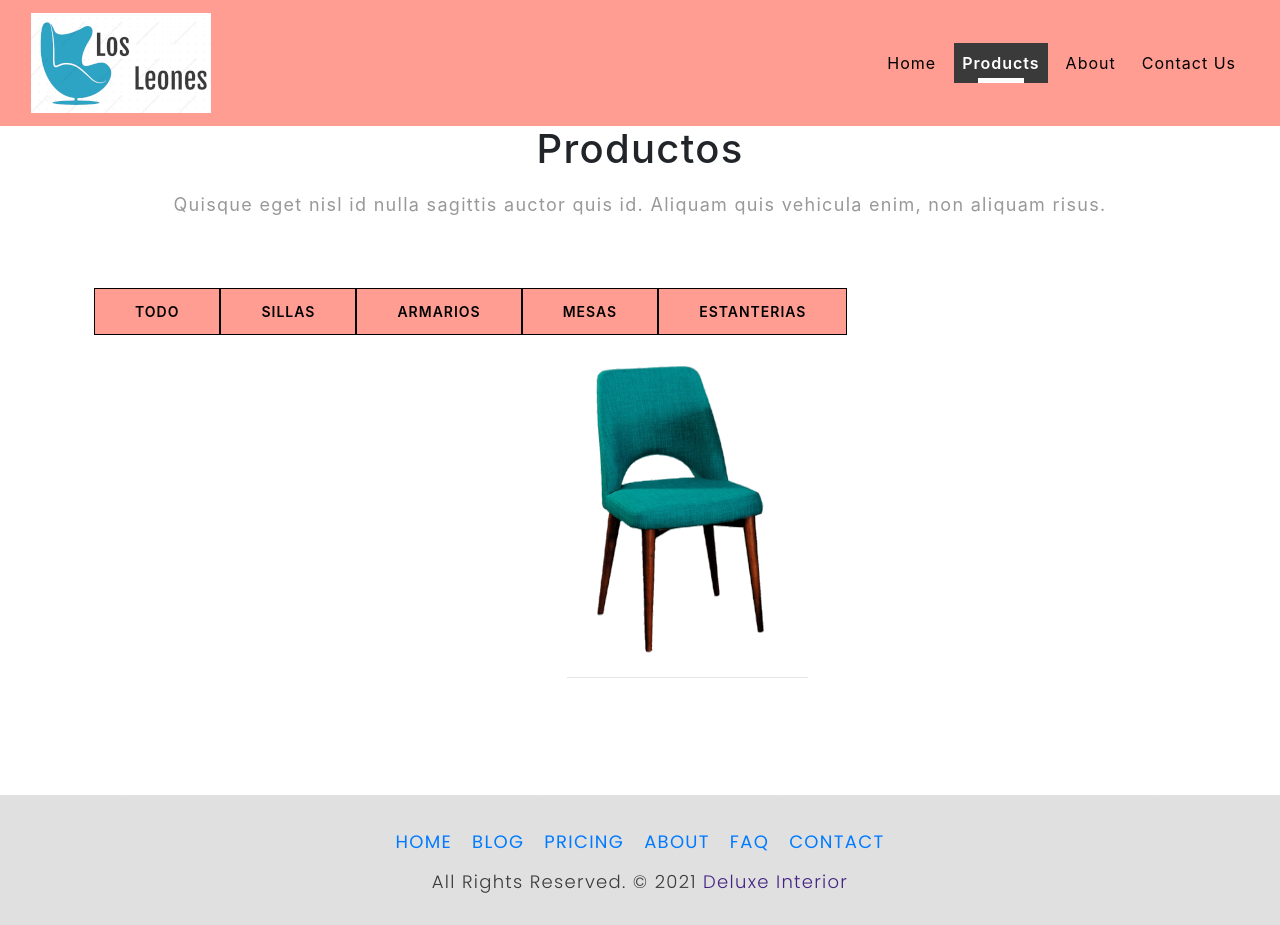
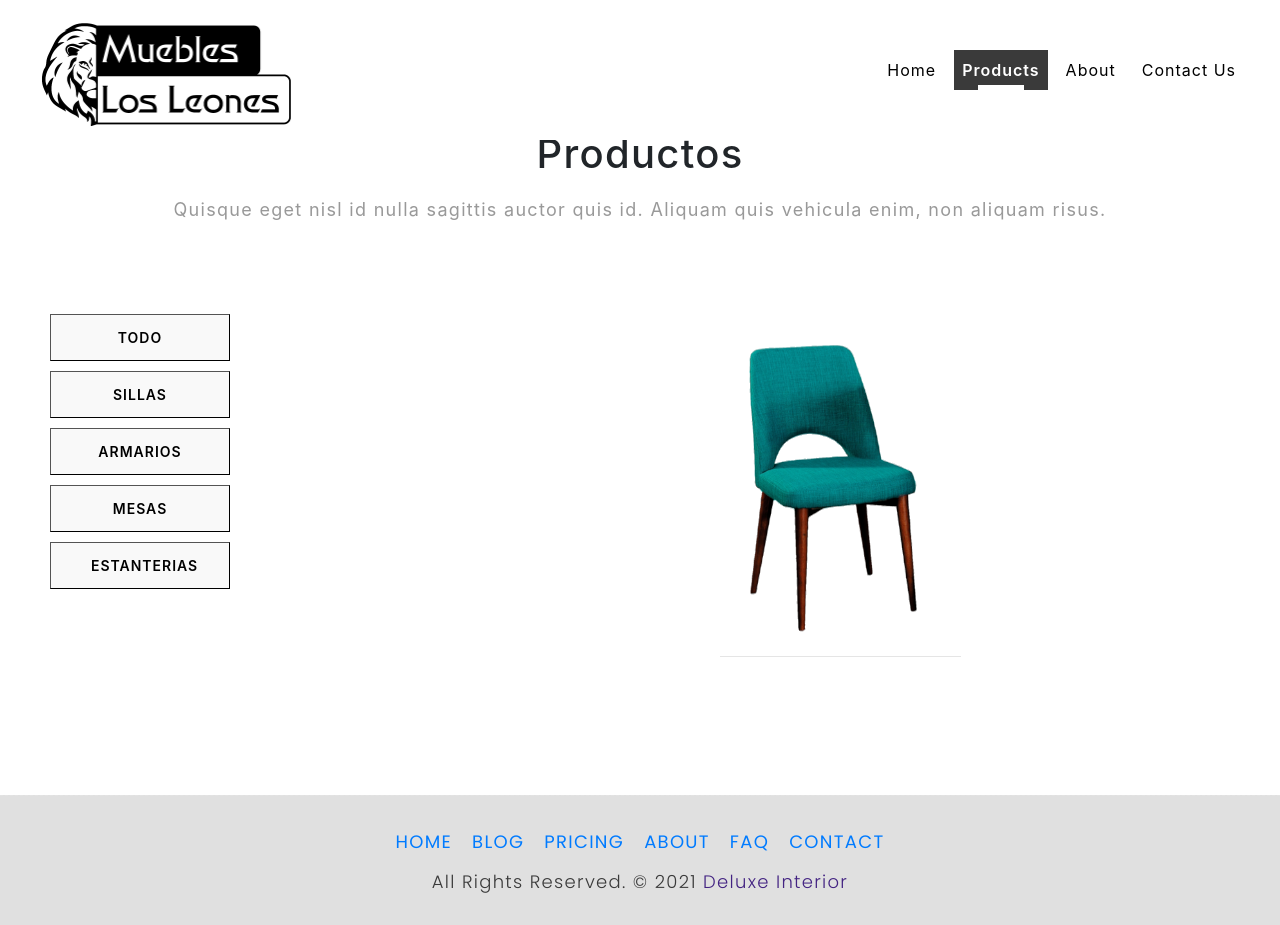
Before and after one commit to j-maestre/Los_Leones, a React (Create React App) app: page /products in a window 1280 px wide. Built offline with nearby package versions, Linux system fonts and the light colour scheme.

Commit message:
change products style and add AboutUs page

```diff
--- a/src/App.css
+++ b/src/App.css
@@ -2,7 +2,7 @@
     COLORS
 -------------------------------------------------------------------*/
 :root{
-  --primary-color:#ff9d92;
+  --primary-color:#ffffff;
   --secondary-color:rgb(224, 224, 224);
 }
 
--- a/src/App.tsx
+++ b/src/App.tsx
@@ -13,6 +13,7 @@ import { AppContextProvider, AppContext } from "./State";
 // import Tabs from "./Tabs";
 import Home from './pages/Home';
 import Products from './pages/Products';
+import AboutUs from "./pages/About";
 import articles from './data/articles.json';
 import PublicRoute from './components/routes/PublicRoute';
 import './App.css';
@@ -44,6 +45,7 @@ const App: React.FC = () =>(
           <PublicRoute component={ChangePassword} path="/recover/:token" exact /> */}
           <Route component={Home} path="/home"></Route>
           <Route component={Products} path="/products"></Route>
+          <Route component={AboutUs} path="/about"></Route>
             <Route
               path="/"
               render={() => <Redirect to="/home" />}
--- /dev/null
+++ b/src/components/about/About.css
@@ -0,0 +1,3 @@
+.about_container{
+    margin-top: 125px;
+}
--- /dev/null
+++ b/src/components/about/About.tsx
@@ -0,0 +1,24 @@
+import React, { useContext, useState } from "react";
+import { AppContext } from "../../State";
+import { Link, Redirect } from "react-router-dom";
+import { useHistory } from "react-router-dom";
+import './About.css';
+
+type HeaderProps = {
+    page: string;
+  }
+
+
+const About: React.FC<HeaderProps> = (props) =>{
+    return(
+            <div className="about_container">
+                <div className="section-title text-center">
+                    <h1>About Us</h1>
+                    <p>Quisque eget nisl id nulla sagittis auctor quis id. Aliquam quis vehicula enim, non aliquam risus.</p>
+                </div>
+
+
+            </div>
+    );
+};
+export default About;
--- a/src/components/header/HeaderComponent.tsx
+++ b/src/components/header/HeaderComponent.tsx
@@ -10,7 +10,7 @@ import '../../../src/css/bootstrap.min.css';
 import '../../../src/css/responsive.css';
 import '../../../src/css/custom.css';
 
-import logo from "../../data/img/logo.png";
+import logo from "../../data/img/logo1.png";
 
 
 type HeaderProps = {
--- a/src/components/header/header.css
+++ b/src/components/header/header.css
@@ -325,6 +325,12 @@ a img.aligncenter {
     justify-content: space-around !important;
 }
 
+.img-fluid{
+    margin-left:10px;
+    margin-top:10px;
+    width: 250px;
+}
+
 
 /*------------------------------------------------------------------
     BUTTONS
--- a/src/components/products/Products.css
+++ b/src/components/products/Products.css
@@ -3,7 +3,11 @@
     margin-bottom: 10px;
 }
 .products__menu{
-    margin-left: 94px;
+    margin-left: 50px;
+    display: flex;
+    flex-direction: column;
+    width: 180px;
+    position: absolute;
 }
 .product_container{
     margin-bottom: 10px;
@@ -18,10 +22,11 @@
     cursor: pointer;
     background: #f9f9f9;
     padding: 12px 40px;
-    border-style: solid;
+    margin-bottom: 10px;
+    /* border-style: solid; */
     border-width: 1px;
     border-radius: 0px;
-    background-color: var(--primary-color);
+    /* background-color: var(--primary-color); */
 }
 
 p{
@@ -30,6 +35,7 @@ p{
 }
 
 .section-title{
+    padding: 5px;
     margin-bottom: 70px;
 }
 
@@ -56,7 +62,7 @@ p{
     flex-flow: row wrap;
     /* justify-content: flex-start; */
     justify-content: space-around;
-    margin-left: 94px;
+    margin-left: 400px;
     padding: 5px;
     position: relative;
     overflow: hidden;
--- a/src/data/articles.json
+++ b/src/data/articles.json
@@ -7,8 +7,6 @@
             "color": "blanco",
             "material":"madera",
             "modelo":1172,
-            "precio": 70,
-            "stock": true,
             "descuento":0.20,
             "img":"../../data/img/silla1.png"
         },
@@ -19,8 +17,6 @@
             "color": "rojo",
             "material":"metal",
             "modelo":1150,
-            "precio": 120,
-            "stock": true,
             "descuento":0.50,
             "img":"base64"
         },
@@ -31,9 +27,6 @@
             "color":"marron",
             "material":"madera de pino",
             "modelo":1348,
-            "precio":270,
-            "stock":false,
-            "descuento":0,
             "img":"base64"
         },
         "3":{
@@ -43,8 +36,6 @@
             "color":"naranja",
             "material":"mader de roble",
             "modelo":3349,
-            "precio":130,
-            "stock":true,
             "descuento":0.30,
             "img":"base64"
         },
@@ -52,12 +43,13 @@
             "type":"estanteria",
             "nombre":"estanteria gamer",
             "tamaño":"190x105cm",
-            "color":"negro",
+            "colores":{
+                "color1":"rojo",
+                "color2":"amarillo",
+                "color3":"verde"
+            },
             "material":"madera de olivo",
             "modelo":1442,
-            "precio":180,
-            "stock":true,
-            "descuento":0.10,
             "img":"base64"
         }
 
--- /dev/null
+++ b/src/pages/About.tsx
@@ -0,0 +1,29 @@
+import React, { useContext, useState } from "react";
+import { AppContext } from "../State";
+
+
+// import "./Products.css";
+import "../css/bootstrap.min.css"
+import About from '../components/about/About';
+
+import Header from "../components/header/HeaderComponent";
+import Footer from "../components/footer/Footer";
+import products from "../data/articles.json";
+
+const AboutUs = () => {
+  const { state, dispatch } = useContext(AppContext);
+
+//   const productsArray = Object.values(products);
+
+  return (
+    <>
+      <section className="About">
+        <Header page={"about"} />
+        <About page={'about'} />
+        <Footer/>
+      </section>
+    </>
+  );
+};
+
+export default AboutUs;
```
Also changed, not shown: src/data/img/logo.svg (added), src/data/img/logo1.png (added).
